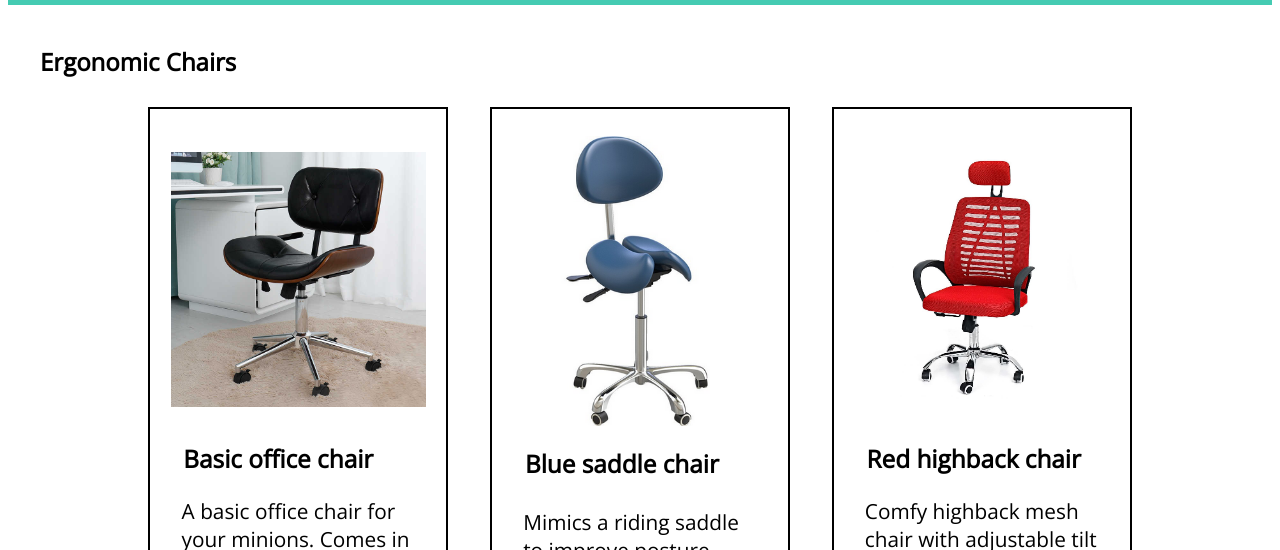
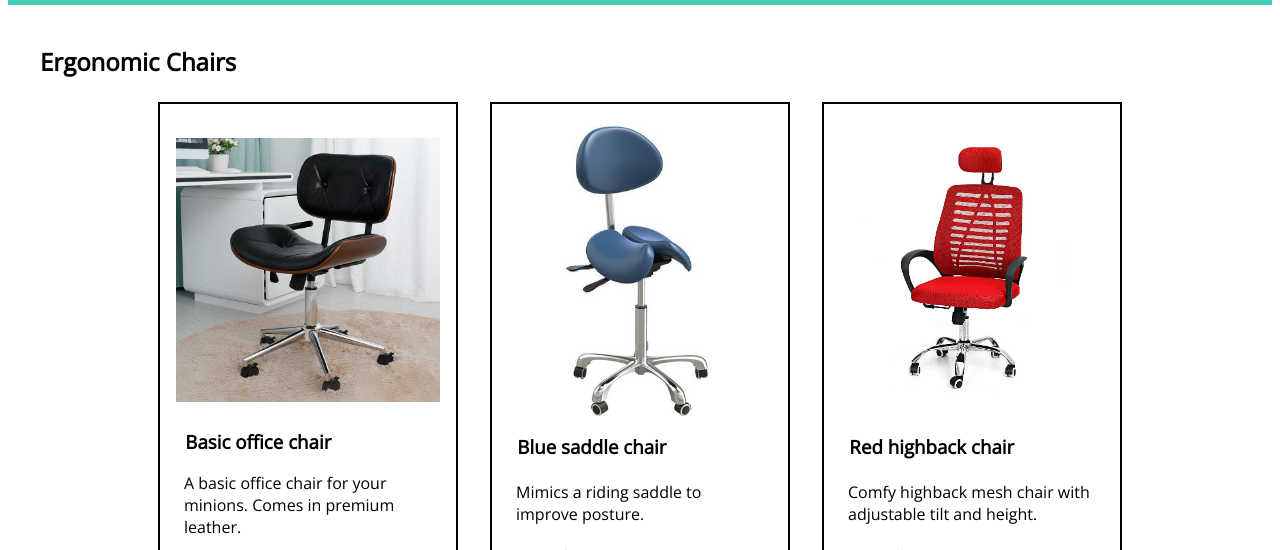
Before and after one commit to dchua-ch/squidwork, a plain HTML site: page index.html in a window 1280 px wide. Both pictures are taken after a click on the item "Chairs". Shown: the part 250-800 px from the top of the page. Drawn offline with nearby package versions, Linux system fonts and the light colour scheme; a web font is replaced by a local one.

Commit message:
made font size a CSS variable and made it smaller

```diff
--- a/styles.css
+++ b/styles.css
@@ -5,7 +5,9 @@
     padding: 0;
     box-sizing: border-box;
   }
-
+:root{
+    --font-size: 1.0em;
+}
 body
 {
     /* min-width: 720px; */
@@ -97,7 +99,7 @@ header > h1
     display: flex;
     flex-direction: column;
     justify-content: space-between;
-    font-size: 1.3em;
+    font-size: var(--font-size);
 }
 .card > h3,p,div,button
 {
@@ -145,7 +147,7 @@ header > h1
     padding: 0.5em;
     margin: 1em;
     flex-wrap:wrap;
-    font-size: 1.3em;
+    font-size: var(--font-size);
 }
 .product-checkout > img
 {
```
